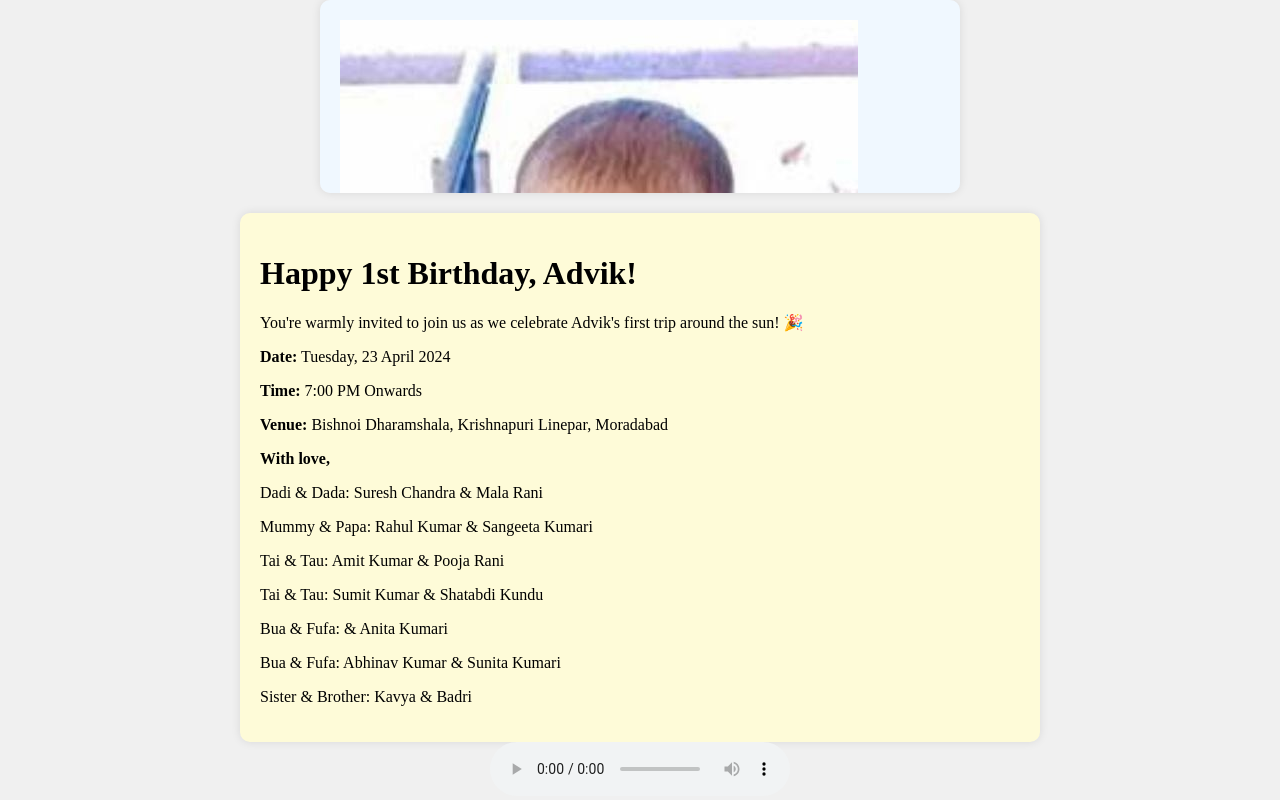
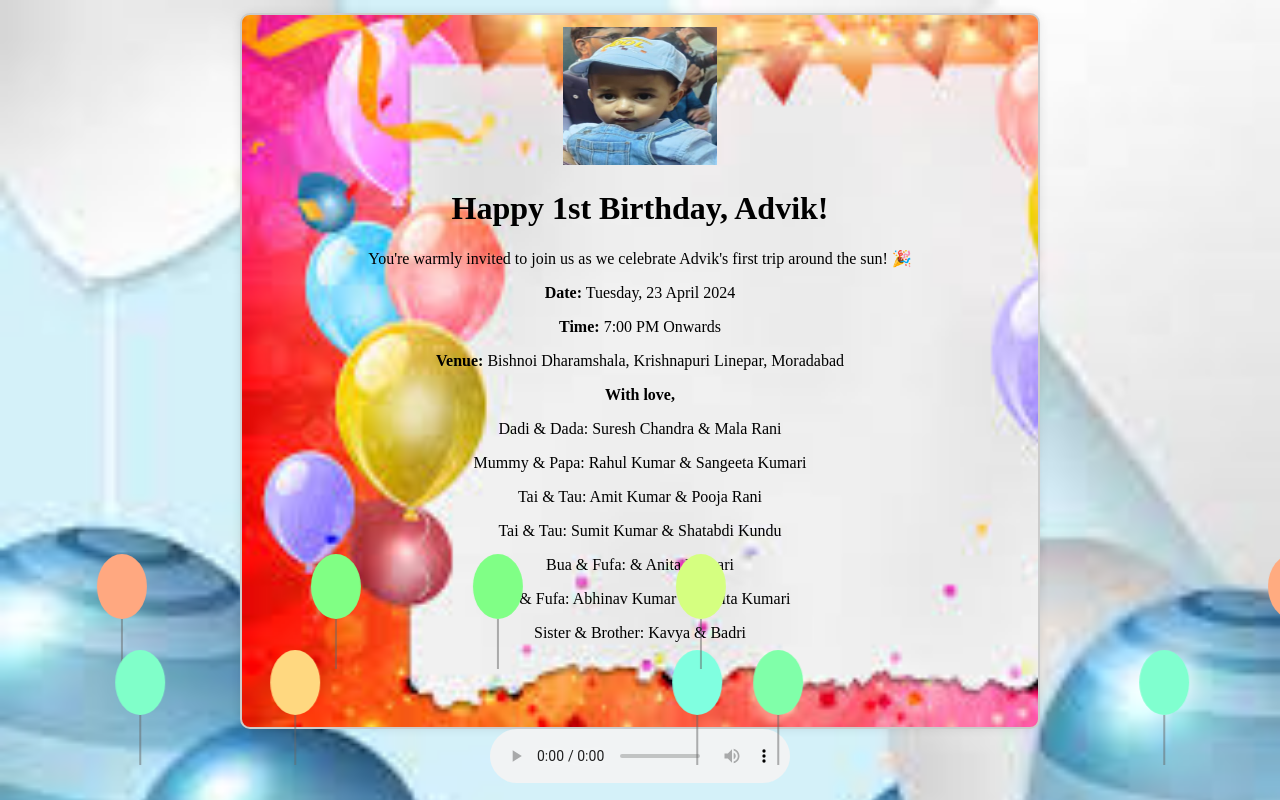
Before and after one commit to sumitiitd2023/birthday, a Flask app: page / in a window 1280 px wide. Run offline with Flask 3, Linux system fonts and the light colour scheme.

Commit message:
Advik First Birthday !!! Latest with song and new pics Align new dimension with android and ios New Design and Center

```diff
--- a/static/css/styles.css
+++ b/static/css/styles.css
@@ -10,7 +10,9 @@
     justify-content: center; /* Center vertically */
     align-items: center; /* Center horizontally */
     height: 100vh; /* Adjust as needed */
-    background-color: #f0f0f0; /* Background color for the entire page */
+    /*background-color: #f0f0f0; /* Background color for the entire page */
+    background-image: url('../bg1.jpg'); /* Background image for invitation */
+    background-size: cover; /* Cover the entire container */
 }
 
 .gallery, .invitation {
@@ -23,7 +25,7 @@
     background-color: #f0f8ff; /* Light background for gallery */
     border-radius: 10px; /* Rounded corners */
     box-shadow: 0 0 10px rgba(0, 0, 0, 0.1); /* Shadow effect */
-    margin-bottom: 20px; /* Spacing between gallery and invitation */
+    margin-bottom: 5px; /* Spacing between gallery and invitation */
     width: 50%; /* Set width to 25% */
     overflow-y: auto; /* Enable vertical scrolling if necessary */
     padding: 20px; /* Add padding for spacing */
@@ -43,4 +45,46 @@
     box-shadow: 0 0 10px rgba(0, 0, 0, 0.1); /* Shadow effect */
     padding: 20px; /* Add padding for spacing */
     box-sizing: border-box; /* Include padding and border in width calculation */
+    justify-content: center; /* Center items vertically */
+    align-items: center; /* Center items horizontally */
+    font-size: 15px; /* Increase font size */
+    flex-direction: column; /* Align items vertically */
+    justify-content: center; /* Center items vertically */
+    align-items: center; /* Center items horizontally */
+    overflow-y: auto; /* Enable vertical scrolling if needed */
+    padding: 12px;
+    box-sizing: border-box;
+    background-color: #fefbd8; /* Soft yellow background */
+    border-radius: 10px; /* Add border radius */
+    border: 2px solid #ccc; /* Add border */
+    font-size: 16px; /* Increase font size */
+    text-align: center; /* Center text horizontally */
+        background-image: url('../bg.jpg'); /* Background image for invitation */
+    background-size: cover; /* Cover the entire container */
 }
+
+.balloon {
+    width: 50px;
+    height: 65px;
+    border-radius: 50%;
+    position: fixed;
+    bottom: -75px;
+    animation: float 15s linear infinite;
+}
+
+@keyframes float {
+    to { transform: translateY(-100vh) translateX(20vw); }
+}
+
+.balloon::after {
+    content: '';
+    position: absolute;
+    top: 100%;
+    left: 50%;
+    width: 1px;
+    height: 50px;
+    background: #666;
+    transform: translateX(-50%);
+}
+.balloon:nth-child(odd) { animation-duration: 3s; }
+.balloon:nth-child(even) { animation-duration: 5s; }
--- a/templates/index.html
+++ b/templates/index.html
@@ -9,15 +9,16 @@
 <body>
 
 <div class="container">
-    <div class="gallery">
-        <!-- Gallery images -->
-        <img src="{{ url_for('static', filename='img1.jpg') }}" alt="Gallery Image 1" style="display: block;">
-        <img src="{{ url_for('static', filename='img2.jpg') }}" alt="Gallery Image 2">
-        <img src="{{ url_for('static', filename='img3.jpg') }}" alt="Gallery Image 3">
-        <!-- Add more images as needed -->
+<!--    <div class="gallery">-->
+<!--        &lt;!&ndash; Gallery images &ndash;&gt;-->
+<!--        <img src="{{ url_for('static', filename='img1.jpg') }}" alt="Gallery Image 1" style="display: block;">-->
+<!--        <img src="{{ url_for('static', filename='img2.jpg') }}" alt="Gallery Image 2">-->
+<!--        <img src="{{ url_for('static', filename='img3.jpg') }}" alt="Gallery Image 3">-->
+<!--        &lt;!&ndash; Add more images as needed &ndash;&gt;-->
 
-    </div>
+<!--    </div>-->
     <div class="invitation">
+         <img src="{{ url_for('static', filename='img2.jpg') }}" alt="Gallery Image 2" style="width: 20%; height: 20%;">
         <h1>Happy 1st Birthday, Advik!</h1>
         <p>You're warmly invited to join us as we celebrate Advik's first trip around the sun! 🎉</p>
         <p><strong>Date:</strong> Tuesday, 23 April 2024</p>
```
